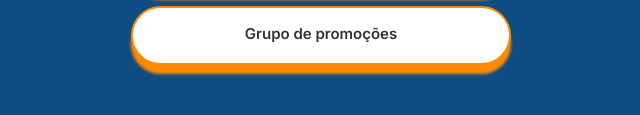
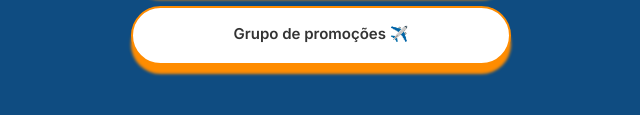
Before and after one commit to Victordev373/quero-mais-viagens, a plain HTML site: page index.html in a window 1280 px wide. Shown: the part 501-616 px from the top of the page, 319-959 px from the left. Drawn offline with Linux system fonts and the light colour scheme.

Commit message:
Fix HTML encoding issues in index.html

```diff
--- a/index.html
+++ b/index.html
@@ -30,7 +30,7 @@
         </div>
         <h1 class="company-name">Quero+ viagens</h1>
         <p class="slogan">
-          Seu sonho é o nosso destino! 🌍Planeje sua viagem com economia e
+          Seu sonho é o nosso destino!🌍 Planeje sua viagem com economia e
           segurança.
         </p>
       </header>
@@ -57,7 +57,7 @@
           id="promocoes-btn"
         >
           <div class="button-content">
-            <p class="button-text">Grupo de promoções</p>
+            <p class="button-text">Grupo de promoções ✈️</p>
           </div>
         </a>
       </main>
```
